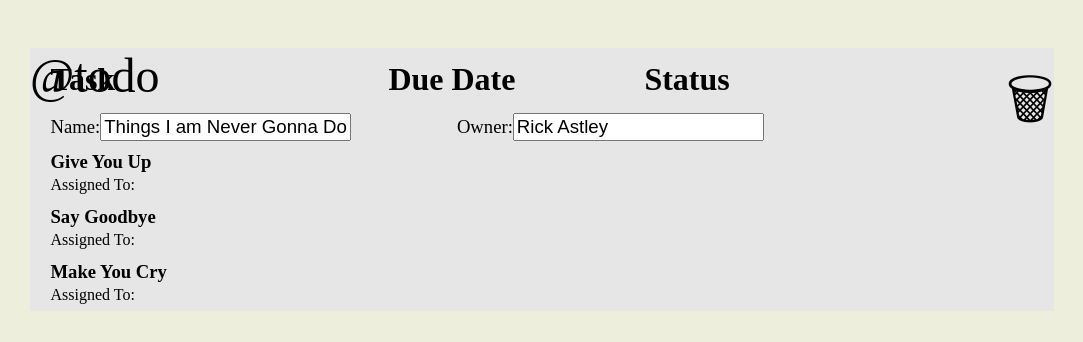
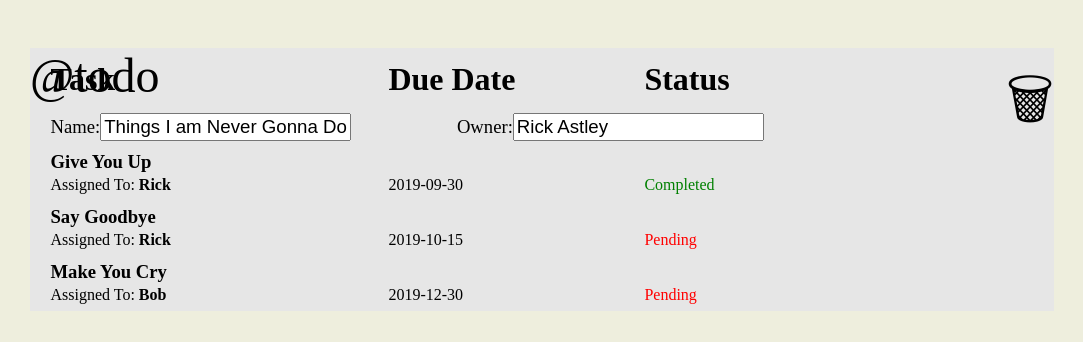
Before and after one commit to KhiemPhi/TodoList-Maker, a React (Create React App) app: page / in a window 1280 px wide. Both pictures are taken after a click on the link "Things I am Never Gonna Do". Shown: the top 342 px of the page, without its empty margins (106-1189 px from the left). Built offline with nearby package versions, Linux system fonts and the light colour scheme.

Commit message:
Added Elements to Completed, AssignedTo and due_date

```diff
--- a/src/components/list_screen/ListItemCard.js
+++ b/src/components/list_screen/ListItemCard.js
@@ -1,24 +1,30 @@
-import React, { Component } from 'react'
+import React, { Component } from "react";
 
 export class ListItemCard extends Component {
   render() {
     return (
-            <div className='list_item_card'>
-                <div className='list_item_card_description'>
+      <div className="list_item_card">
+        <div className="list_item_card_description">
           {this.props.listItem.description}
         </div>
-                <div className='list_item_card_assigned_to'>
-                    Assigned To: <strong>{this.props.listItem.assignedTo}</strong>
+        <div className="list_item_card_assigned_to">
+          Assigned To: <strong>{this.props.listItem.assigned_to}</strong>
         </div>
-                <div className='list_item_card_due_date'>
-                    {this.props.listItem.dueDate}
+        <div className="list_item_card_due_date">
+          {this.props.listItem.due_date}
         </div>
-                <div className='list_item_card_completed'>
-                    {this.props.listItem.completed}
+        <div
+          className={
+            this.props.listItem.completed
+              ? "list_item_card_completed"
+              : "list_item_card_not_completed"
+          } //
+        >
+          {this.props.listItem.completed ? "Completed" : "Pending"}
         </div>
       </div>
-        )
+    );
   }
 }
 
-export default ListItemCard
+export default ListItemCard;
```
Lines whose indentation alone changed are shown as unchanged.
